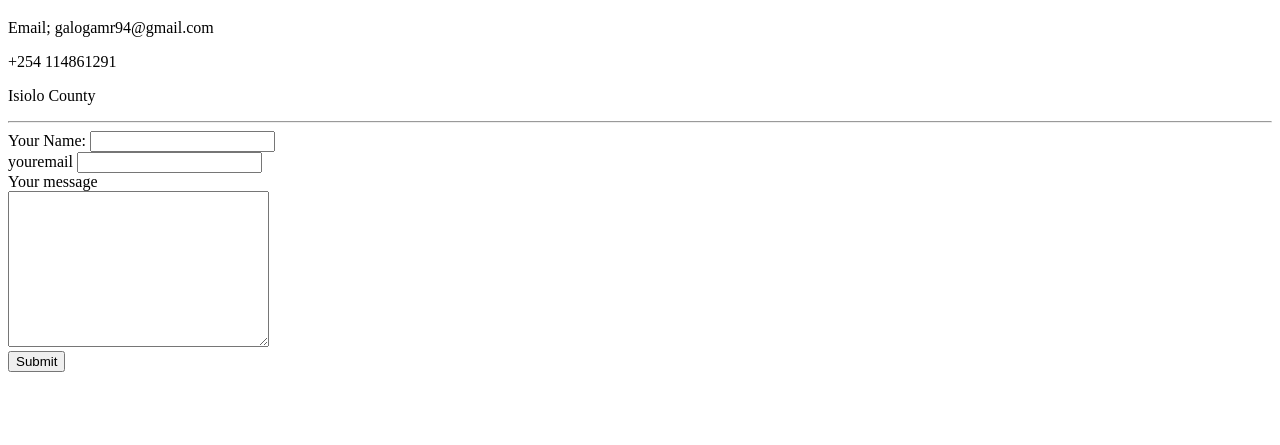
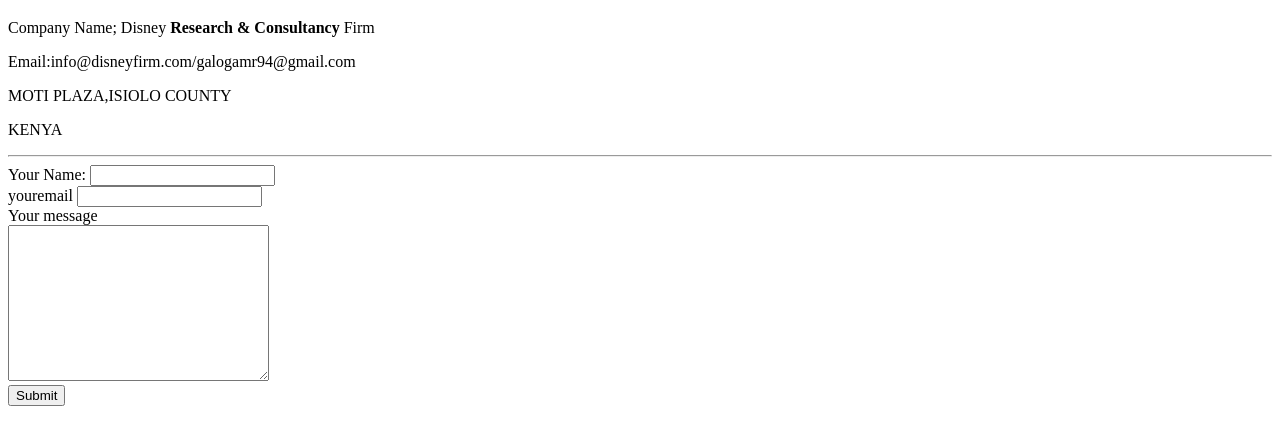
Before and after one commit to galogamr94/cv, a plain HTML site: page contact-me.html in a window 1280 px wide. Shown: the part 61-506 px from the top of the page. Drawn offline with Linux system fonts and the light colour scheme.

Commit message:
updated contact me

```diff
--- a/contact-me.html
+++ b/contact-me.html
@@ -4,11 +4,12 @@
     <meta charset="utf-8">
     <title>Contact details</title>
   </head>
-  <body>
+    <body>
   <h1>my Contact</h1>
-  <p>Email; galogamr94@gmail.com</p>
-  <p>+254 114861291</p>
-  <p>Isiolo County</p>
+  <p>Company Name; Disney <strong> Research & Consultancy</strong> Firm</p>
+  <p>Email:info@disneyfirm.com/galogamr94@gmail.com</p>
+  <p>MOTI PLAZA,ISIOLO COUNTY</p>
+  <p>KENYA</p>
   <hr>
       <form action="mailto:galogamr94@gmail.com" method="post" enctype="text/plain">
            <label>Your Name:</label>
```
